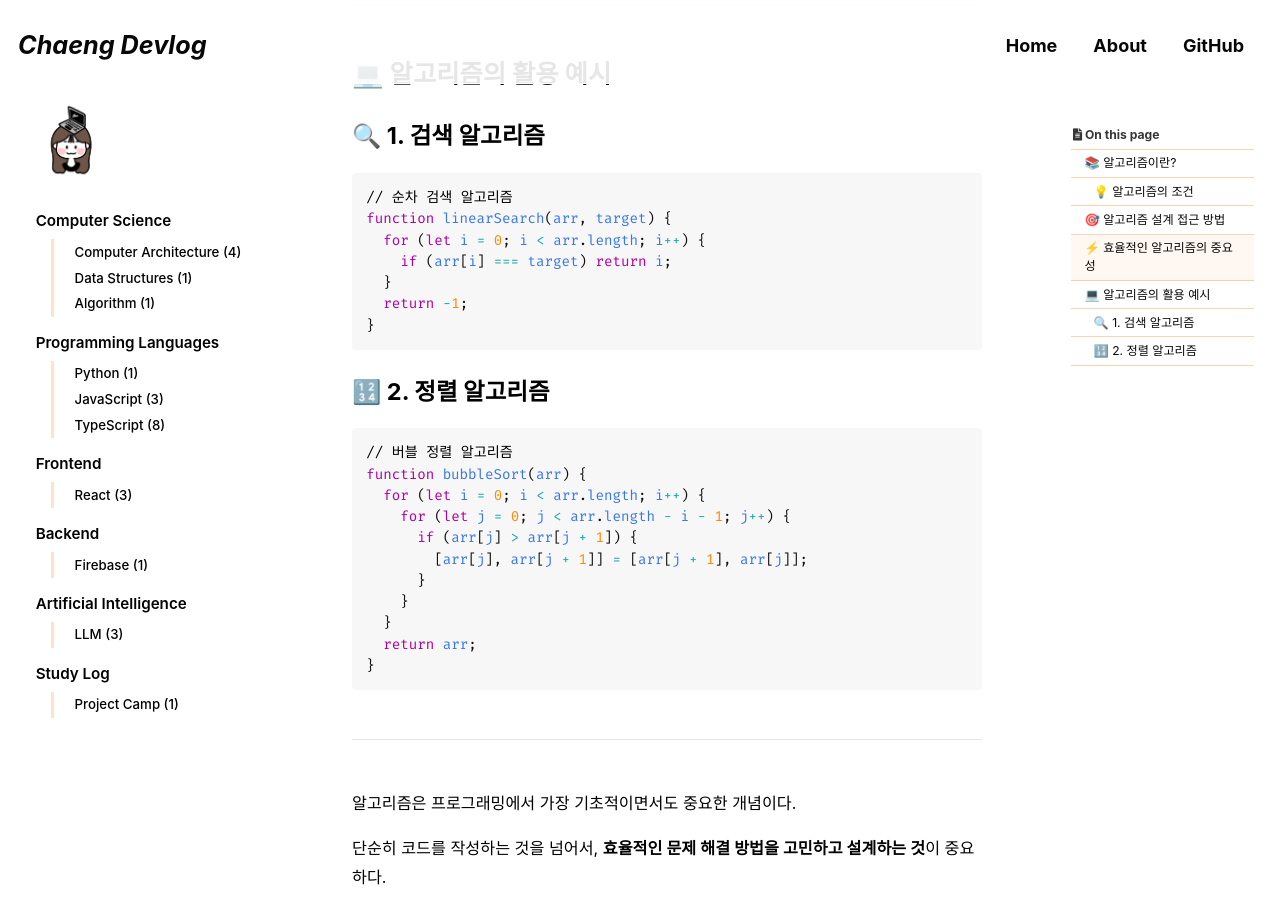
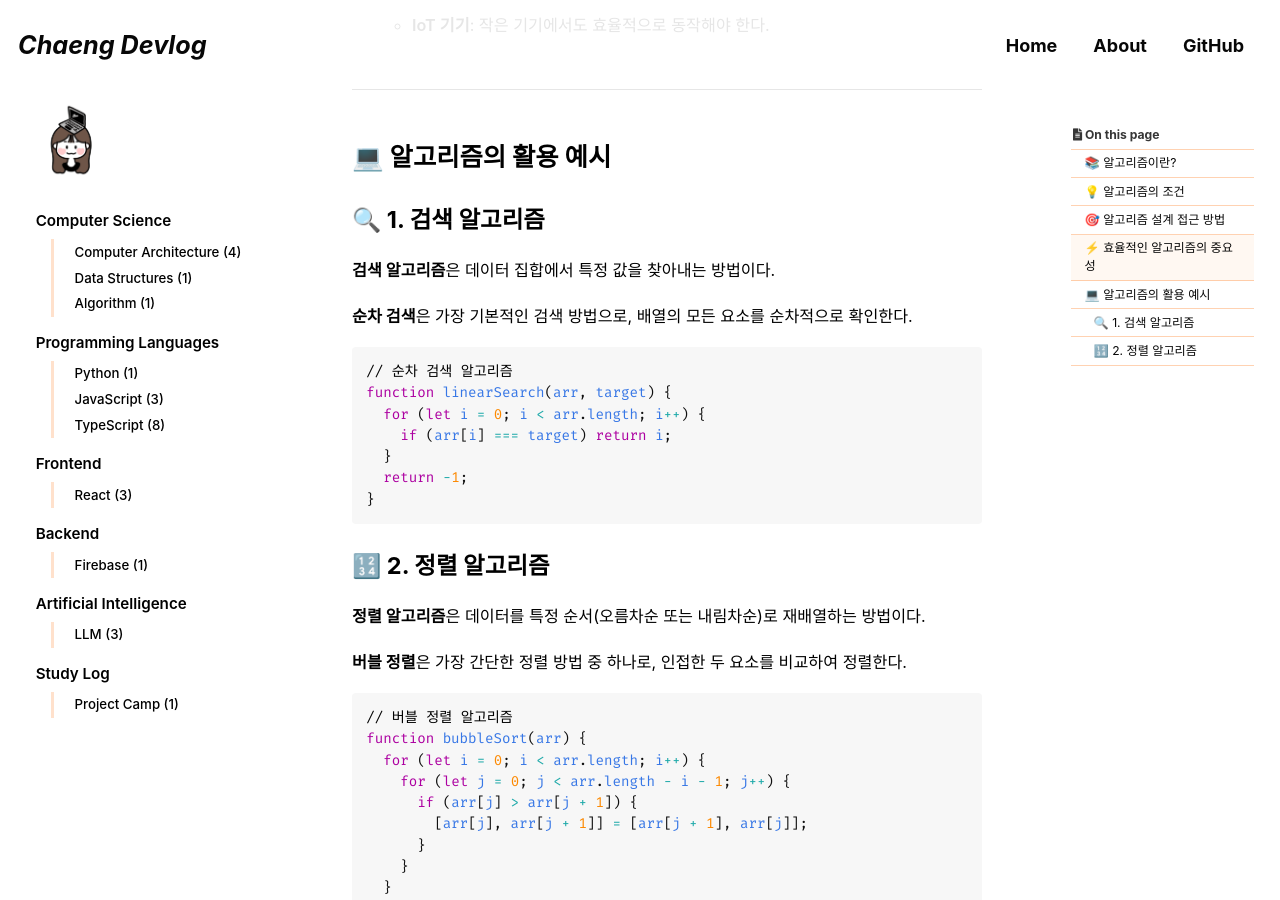
Before and after one commit to cchaeyoung/cchaeyoung.github.io, a Jekyll site: the page built from _posts/2024-12-08-algorithm-concept.md, in a window 1280 px wide and 900 px high, scrolled down 2635 px. Built offline with Jekyll 4.4.1, drawn with Linux system fonts in a browser that asks for light colours; cached includes are drawn as plain includes; some web fonts are replaced; comment, search, counter and statistics services are not loaded.

Commit message:
docs: Update post on basic algorithm concepts

````diff
--- a/_posts/2024-12-08-algorithm-concept.md
+++ b/_posts/2024-12-08-algorithm-concept.md
@@ -29,7 +29,9 @@ last_modified_at: 2024-12-08
 
 이처럼 알고리즘은 특정 목표를 달성하기 위한 **체계적인 절차**라고 볼 수 있다.
 
-## 💡 알고리즘의 조건
+---
+
+# 💡 알고리즘의 조건
 
 모든 절차가 알고리즘이 되는 것은 아니다. 알고리즘이 되기 위해서는 다음과 같은 조건들을 만족해야 한다.
 
@@ -117,6 +119,10 @@ last_modified_at: 2024-12-08
 
 ## 🔍 1. 검색 알고리즘
 
+**검색 알고리즘**은 데이터 집합에서 특정 값을 찾아내는 방법이다.
+
+**순차 검색**은 가장 기본적인 검색 방법으로, 배열의 모든 요소를 순차적으로 확인한다.
+
 ```javascript
 // 순차 검색 알고리즘
 function linearSearch(arr, target) {
@@ -128,6 +134,10 @@ function linearSearch(arr, target) {
 ```
 
 ## 🔢 2. 정렬 알고리즘
+
+**정렬 알고리즘**은 데이터를 특정 순서(오름차순 또는 내림차순)로 재배열하는 방법이다.
+
+**버블 정렬**은 가장 간단한 정렬 방법 중 하나로, 인접한 두 요소를 비교하여 정렬한다.
 
 ```javascript
 // 버블 정렬 알고리즘
````
